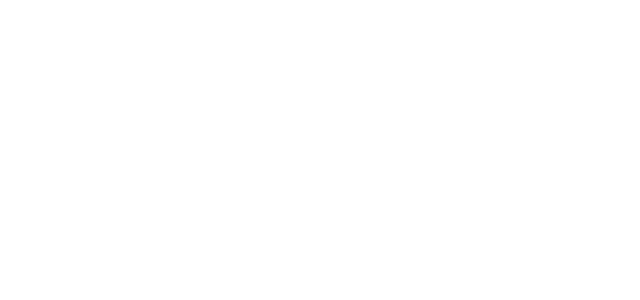
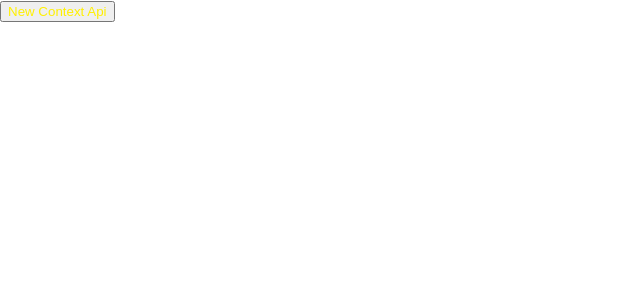
Before and after one commit to Marshall-Hao/react-redux-demo, a React app: page /context in a window 1280 px wide. Before the commit this address had no page. Shown: the top 300 px of the page, without its empty margins (0-640 px from the left). Built offline with nearby package versions, Linux system fonts and the light colour scheme.

Commit message:
new version context api

```diff
--- /dev/null
+++ b/src/containers/new-context/button-context.js
@@ -0,0 +1,5 @@
+import React from "react";
+
+const CustomContext = React.createContext();
+
+export default CustomContext;
--- /dev/null
+++ b/src/containers/new-context/consumer.jsx
@@ -0,0 +1,33 @@
+import React, { Component,useContext } from 'react';
+import CustomContext from './button-context';
+
+// class Newbutton extends Component {
+//     static contextType = CustomContext
+
+//     constructor(props) {
+//         super(props)
+//     }
+
+//     render() {
+//         console.log(this.context)
+//         const {children} = this.props
+//         return (
+//             <button type="button" style={{color: this.context[0]}}>
+//                 {children}
+//             </button>
+//         );
+//     }
+// }
+
+
+export default function NewButton(props) {
+    const {children} = props
+    const context = useContext(CustomContext);
+
+    return (
+        <button type="button" style={{color: context[0]}}>
+         {children}
+        </button>
+    )
+}
+// export default Newbutton;
--- /dev/null
+++ b/src/containers/new-context/provider.jsx
@@ -0,0 +1,25 @@
+import React, { Component } from 'react';
+import CustomContext from './button-context';
+import Newbutton from './consumer';
+
+class NewContext extends Component {
+    constructor(props) {
+        super(props)
+        this.state = {
+           color : '#fff000',
+           text: 'fuck'
+        }
+    }
+    render() {
+        const {color, text} = this.state
+        return (
+            <CustomContext.Provider value={[color,text]}>
+                <Newbutton>
+                    New Context Api
+                </Newbutton>
+            </CustomContext.Provider>
+        );
+    }
+}
+
+export default NewContext;
--- a/src/routers/index.jsx
+++ b/src/routers/index.jsx
@@ -6,7 +6,7 @@
 import Immutable from '../containers/immutable'
 import ReduxActionDemo from '../containers/redux-action'
 import NewHome from "../containers/context/index";
-
+import NewContext from "../containers/new-context/provider";
 export default function() {
     return (
         <BrowserRouter>
@@ -16,7 +16,7 @@
                 <Route exact path="/immutable" element={<Immutable />} />
                 <Route exact path='/reduxaction' element={<ReduxActionDemo />} />
                 <Route exact path='/home' element={<NewHome />} />
-
+                <Route exact path='/context' element={<NewContext />} />
             </Routes>
         </BrowserRouter>
     )
```
